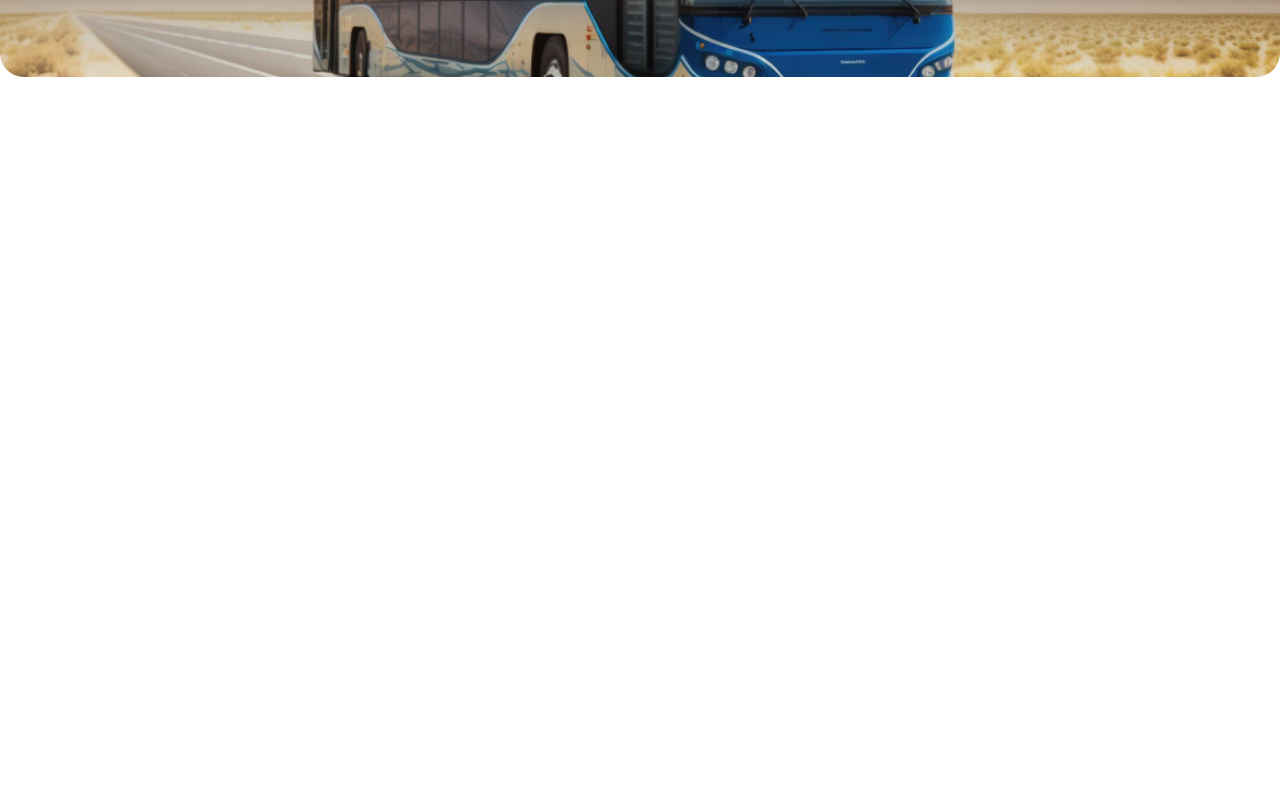
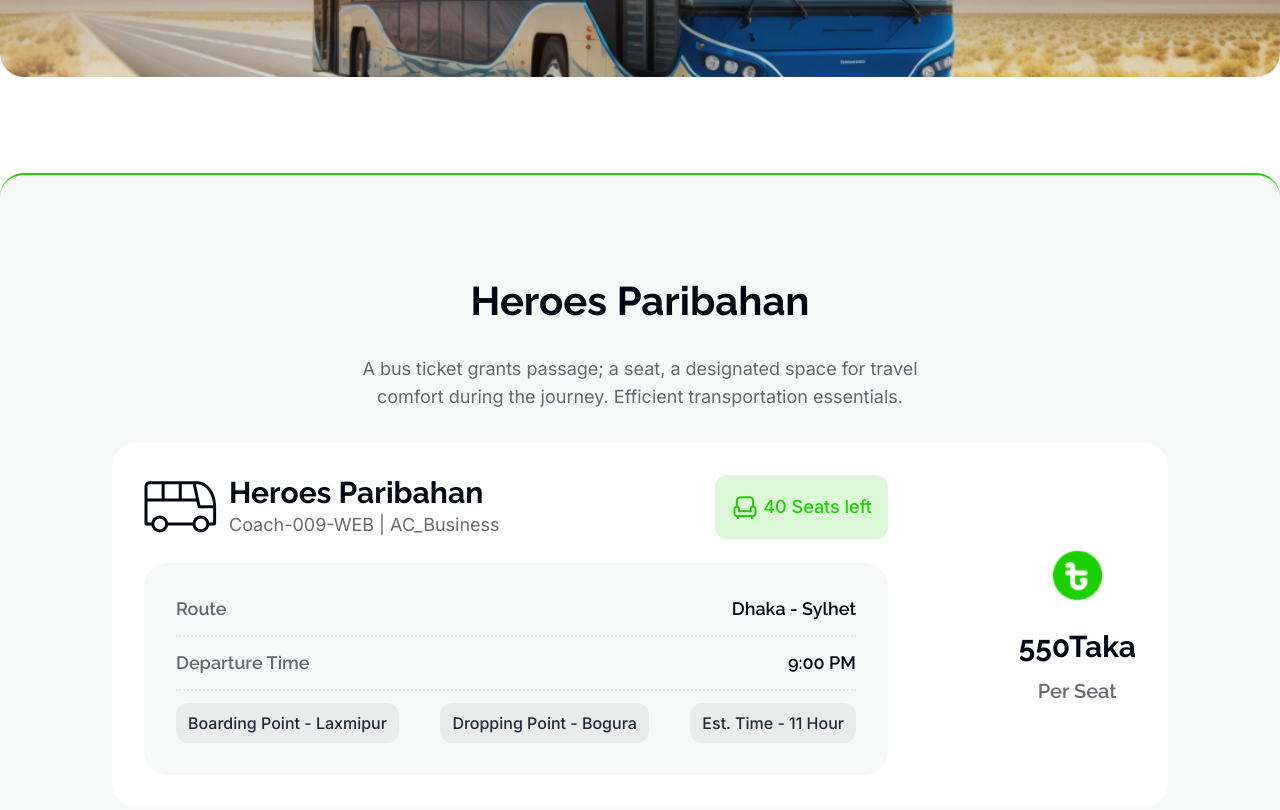
Before and after one commit to jsDeveloper001/heroes-paribahan, a plain HTML site: page index.html in a window 1280 px wide. Shown: the part 455-1265 px from the top of the page. Before the commit the page ends 800 px from the top, so only its background shows below. Drawn offline with nearby package versions, Linux system fonts and the light colour scheme.

Commit message:
bus details section designed

```diff
--- a/index.html
+++ b/index.html
@@ -102,13 +102,76 @@
                         Your convenient route to seamless travel. Book affordable bus tickets effortlessly for a
                         comfortable journey with us!
                     </p>
-                    <button class="btn font-bold text-xl mt-4 bg-[#1DD100] rounded-xl">Buy Tickets</button>
+                    <button class="btn font-bold text-xl mt-4 bg-[#1DD100] rounded-xl"> <a href="#totalSeats">Buy
+                            Tickets</a></button>
                 </div>
             </div>
         </div>
         <!-- Banner section end -->
+    </header>
+    <main class="mx-auto container">
+        <!-- Seat booking section start -->
+        <section
+            class="font-Raleway mt-24 bg-[#F7F8F8] px-4 md:px-10 py-8 lg:px-28 lg:py-24 border-t-2 border-[rgb(29,209,0)] rounded-3xl">
+            <div class="text-center flex flex-col w-full items-center">
+                <h1 class="font-bold text-[40px] text-[#030712]">Heroes Paribahan</h1>
+                <p class="mt-6 max-w-xl font-Inter text-lg text-[#03071299]">A bus ticket grants passage; a seat, a
+                    designated
+                    space
+                    for travel comfort during the journey.
+                    Efficient transportation essentials.</p>
+            </div>
+            <!-- bus details start -->
+            <div
+                class="mt-8 bg-white rounded-3xl p-8 flex flex-col gap-3 lg:flex-row lg:justify-between lg:items-center">
+                <div class="lg:w-3/4">
+                    <div class="mb-6 flex justify-between">
+                        <div class="flex gap-3 items-center">
+                            <img src="images/bus-logo.png" alt="logo" class="w-auto sm:1/12 md:3/12">
+                            <div>
+                                <h2 class="font-bold text-xs md:text-lg lg:text-3xl text-[#030712]">Heroes Paribahan
+                                </h2>
+                                <p class="font-Inter font-normal text-xs md:text-sm lg:text-lg text-[#03071299]">
+                                    Coach-009-WEB |
+                                    AC_Business
+                                </p>
+                            </div>
+                        </div>
+                        <div
+                            class="font-Inter font-medium rounded-xl bg-[#1DD10026] text-[10px] md:text-sm lg:text-lg text-[#1DD100] flex gap-1 items-center px-4">
+                            <img src="images/seat-green.png" alt="">
+                            <p><span id="totalSeats">40</span> Seats left</p>
+                        </div>
+                    </div>
+                    <div
+                        class="font-Raleway font-semibold text-sm md:text-sm lg:text-lg p-2 md:p-4 lg:p-8 rounded-3xl bg-[#F7F8F8]">
+                        <div class="border-b-2 border-dotted pb-3 flex justify-between">
+                            <p class="text-[#03071299]">Route</p>
+                            <p class="text-[#030712]">Dhaka - Sylhet</p>
+                        </div>
+                        <div class="font-semibold text-lg pt-3 border-b-2 border-dotted pb-3 flex justify-between">
+                            <p class="text-[#03071299]">Departure Time</p>
+                            <p class="text-[#030712]">9:00 PM</p>
+                        </div>
+                        <div
+                            class="font-Inter font-medium text-xs md:text-sm lg:text-base pt-3 flex gap-2 justify-between">
+                            <p class="px-3 py-2 rounded-xl bg-[#0307120D]">Boarding Point - Laxmipur</p>
+                            <p class="px-3 py-2 rounded-xl bg-[#0307120D]">Dropping Point - Bogura</p>
+                            <p class="px-3 py-2 rounded-xl bg-[#0307120D]">Est. Time - 11 Hour</p>
+                        </div>
+                    </div>
+                </div>
+                <div class="flex flex-col items-center">
+                    <img class="lg:w-1/2 mb-6" src="images/fare.png" alt="">
+                    <h1 class="font-bold text-3xl text-[#030712] mb-3"><span id="ticketPrice">550</span>Taka</h1>
+                    <h4 class="font-semibold text-xl text-[#03071299]">Per Seat</h4>
+                </div>
+            </div>
+            <!-- bus details end -->
 
-    </header>
+        </section>
+        <!-- Seat booking section end -->
+    </main>
 
     <!-- javascript file for project -->
     <script src="script.js"></script>
```
